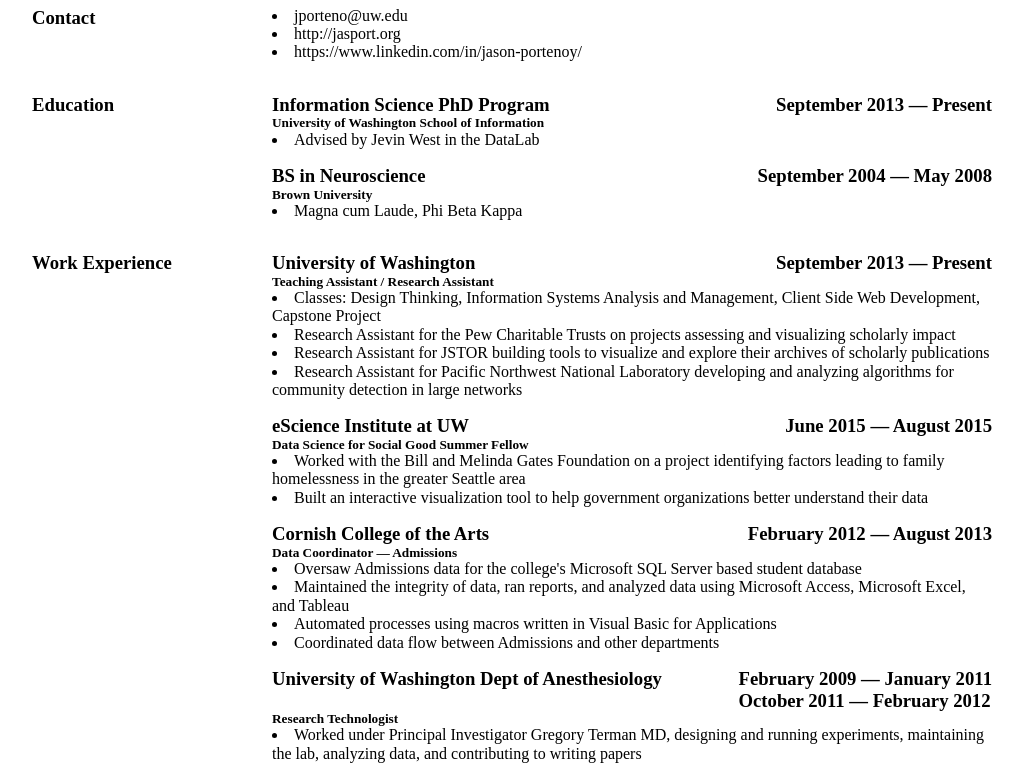
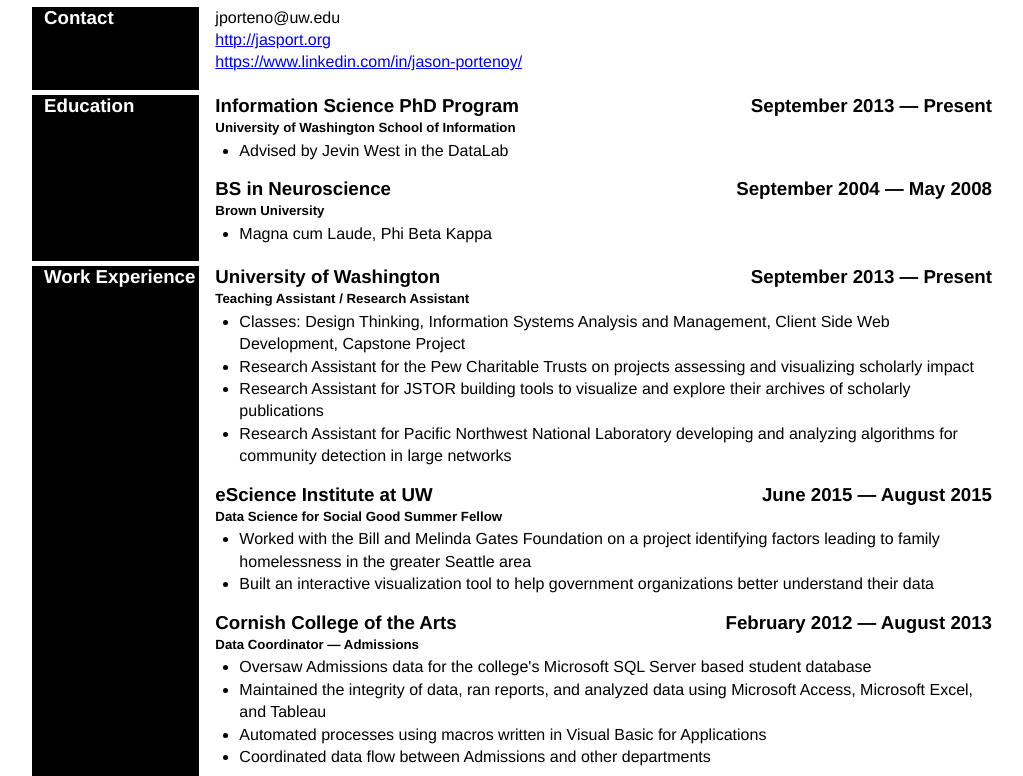
Before and after one commit to h1-the-swan/resume_html, a plain HTML site: page json-data/index.html in a window 1280 px wide. Shown: the part 73-849 px from the top of the page, without its empty margins (128-1151 px from the left). Drawn offline with nearby package versions, Linux system fonts and the light colour scheme.

Commit message:
updates to json-data flex method

```diff
--- a/json-data/resume-data.json
+++ b/json-data/resume-data.json
@@ -91,7 +91,7 @@
 		],
 		"Skills": [
 			"Python, R, SQL, JavaScript, D3, HTML, CSS, Git, Visual Basic for Applications",
-			"Network Analysis, Visualization, Machine Learning, Databases",
+			"Network Analysis, Visualization, Machine Learning, Databases, High Performance Computing",
 			"Human languages: English, Spanish"
 		]
 	}
--- a/json-data/resume.css
+++ b/json-data/resume.css
@@ -2,6 +2,13 @@
 /* 	display: flex; */
 /* 	flex-direction: column; */
 /* } */
+body {
+	font-family: Helvetica Neue;
+	/* font-family: Baskerville; */
+	max-width: 960px;
+	align: center;
+	margin: auto;
+}
 
 .container {
 	margin: auto;
@@ -9,9 +16,13 @@
 	max-width: 960px;
 }
 
+#resume-main {
+	line-height: 1.4em;
+}
+
 .row {
 	display: flex;
-	flex-direction: column;
+	flex-direction: row;
 	/* flex-wrap: wrap; */
 	justify-content: space-between;
 }
@@ -22,13 +33,13 @@
 }
 
 .resume-section {
-	margin: 1em 0;
+	margin: 0.3em 0 0 0;
 }
 
 ul {
 	/* list-style: none; */
-	list-style-position: inside;
-	padding: 0;
+	/* list-style-position: inside; */
+	padding: 0 0 0 1.5em;
 }
 
 li:last-child {
@@ -41,10 +52,14 @@ h3, h5, ul {
 
 .row-label {
 	flex: 1;
+	margin-right: 1em;
+	padding-left: 0.75em;
+	background-color: black;
+	color: white;
 }
 
 .row-content {
-	flex: 3;
+	flex: 5;
 }
 
 .row-header {
@@ -59,8 +74,20 @@ h3, h5, ul {
 	font-style: italic;
 }
 
-@media all and ( min-width: 480px ) {
+#resume-section-contact ul {
+	list-style: none;
+	/* padding: 0 0 0 0.5em; */
+	padding: 0;
+}
+
+@media all and ( max-width: 600px ) {
 	.row {
-		flex-direction: row;
+		flex-direction: column;
+	}
+
+	.row-label {
+		margin: 0;
+		padding: 0.5em 0;
+		text-align: center;
 	}
 }
--- a/json-data/resume.js
+++ b/json-data/resume.js
@@ -12,7 +12,12 @@ function populateResume(data) {
 	var $content = $section.find( '.row-content' );
 	var $ul = $content.find( 'ul' );
 	for (var i = 0, len = thisData.length; i < len; i++) {
-		$ul.append( $( '<li>' ).text( thisData[i] ) );
+		// $ul.append( $( '<li>' ).text( thisData[i] ) );
+		if (thisData[i].startsWith("http")) {
+			$ul.append( $( '<li>' ).html( '<a href="'+thisData[i]+'" target="_blank">'+thisData[i]+'</a>' ) );
+		} else {
+			$ul.append( $( '<li>' ).text( thisData[i] ) );
+		}
 	}
 
 	function sectionWithItems(sectionName) {
```
